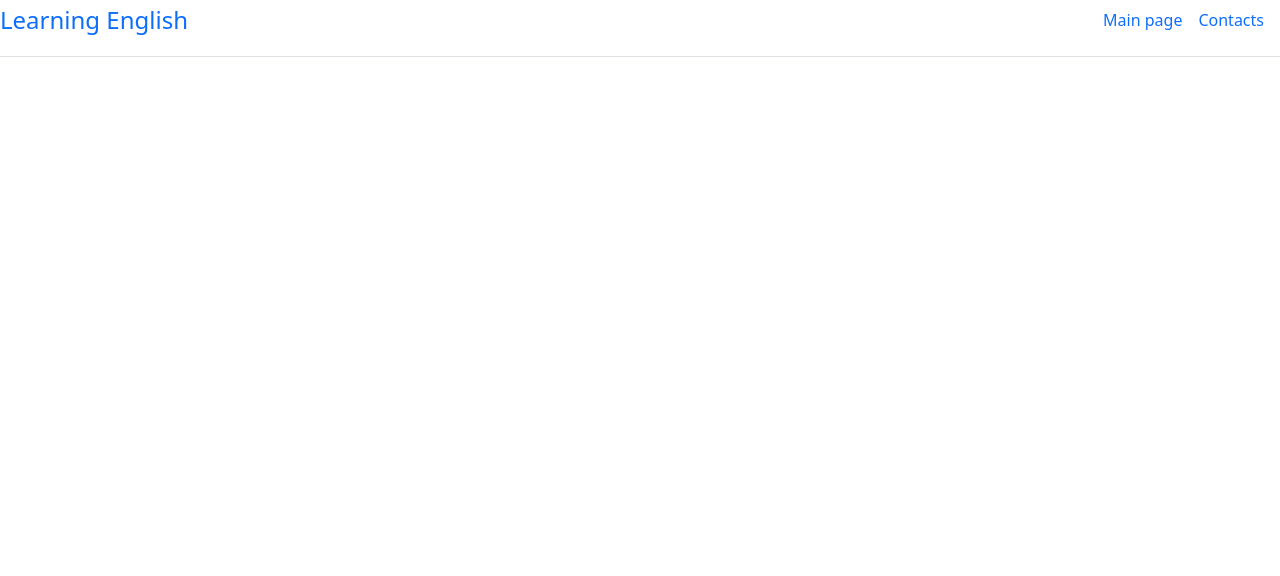
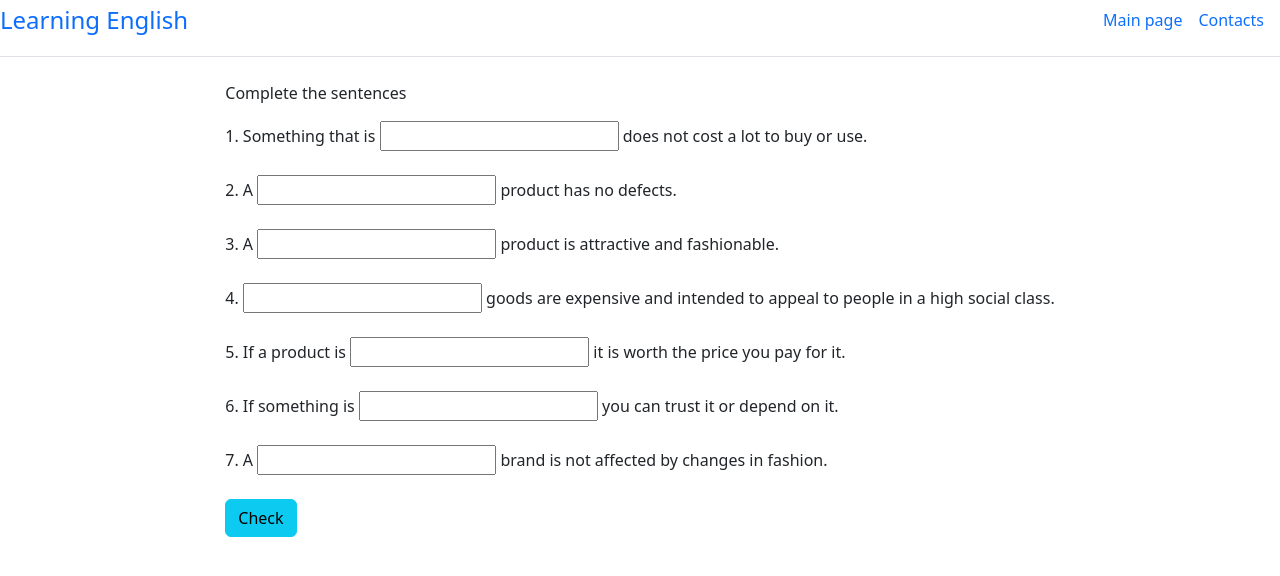
Before and after one commit to Alherd/lingua-frontend, an Angular app: page /lessons/1 in a window 1280 px wide. Before the commit this address led to /. Shown: the top 576 px of the page. Built offline with nearby package versions, Linux system fonts and the light colour scheme.

Commit message:
remove formbuilder

```diff
--- a/src/app/lesson/lesson.component.css
+++ b/src/app/lesson/lesson.component.css
@@ -0,0 +1,5 @@
+.container {
+    display: flex;
+    align-items: center;
+    justify-content: center;
+  }
--- a/src/app/lesson/lesson.component.html
+++ b/src/app/lesson/lesson.component.html
@@ -1,20 +1,44 @@
-<form [formGroup]="myForm">
+<div class="container">
+    <div class="content" id="lesson1_container_content">
         <p>Complete the sentences</p>
-    <label>1. Something that is <input type="text" id="fname1" name="fname11" formControlName="fname1" (keydown.enter)="checkField('fname1')"> does not cost a
-        lot to buy or use.</label><br>
-    <label>2. A <input type="text" id="fname2" name="fname22" formControlName="fname2" (keydown.enter)="checkField('fname2')"> product has no
-        defects.</label><br>
-    <label>3. A <input type="text" id="fname3" name="fname33" formControlName="fname3" (keydown.enter)="checkField('fname3')"> product is attractive and
+        <label>1. Something that is <input type="text" id="fname1" name="fname11"
+                (keydown.enter)="checkField('fname1', 'inexpensive')">
+            does not cost a
+            lot to buy or use.</label>
+        <div><br></div>
+        <label>2. A <input type="text" id="fname2" name="fname2" (keydown.enter)="checkField('fname2', 'well-made')">
+            product has no
+            defects.</label>
+        <div><br></div>
+        <label>3. A <input type="text" id="fname3" name="fname3" (keydown.enter)="checkField('fname3', 'stylish')">
+            product is
+            attractive and
             fashionable.</label><br>
-    <label>4. <input type="text" id="fname4" name="fname44" formControlName="fname4" (keydown.enter)="checkField('fname4')"> goods are expensive and intended
+        <div><br></div>
+        <label>4. <input type="text" id="fname4" name="fname4" (keydown.enter)="checkField('fname4', 'upmarket')"> goods
+            are
+            expensive
+            and intended
             to appeal to people in a high social class.</label><br>
-    <label>5. If a product is <input type="text" id="fname5" name="fname55" formControlName="fname5"  (keydown.enter)="checkField('fname5')"> it is worth the
+        <div><br></div>
+        <label>5. If a product is <input type="text" id="fname5" name="fname55"
+                (keydown.enter)="checkField('fname5', 'value for money')">
+            it
+            is worth the
             price you pay for it.</label><br>
-    <label>6. If something is <input type="text" id="fname6" name="fname66" formControlName="fname6" (keydown.enter)="checkField('fname6')"> you can trust it
+        <div><br></div>
+        <label>6. If something is <input type="text" id="fname6" name="fname66"
+                (keydown.enter)="checkField('fname6', 'reliable')">
+            you
+            can trust it
             or depend on it.</label><br>
-    <label>7. A <input type="text" id="fname7" name="fname77" formControlName="fname7" (keydown.enter)="checkField('fname7')"> brand is not affected by changes
+        <div><br></div>
+        <label>7. A <input type="text" id="fname7" name="fname7" (keydown.enter)="checkField('fname7', 'timeless')">
+            brand is not
+            affected by changes
             in fashion.</label><br>
 
         <br><button class="btn btn-info">Check</button><br>
 
-</form>
+    </div>
+</div>
--- a/src/app/lesson/lesson.component.ts
+++ b/src/app/lesson/lesson.component.ts
@@ -2,6 +2,7 @@ import { Component } from '@angular/core';
 import { FormBuilder, FormGroup } from '@angular/forms';
 import { LessonService } from './lesson.service';
 import { Renderer2 } from '@angular/core';
+import { ActivatedRoute } from '@angular/router';
 
 @Component({
   selector: 'app-lesson',
@@ -15,56 +16,52 @@ export class LessonComponent {
   answers1: Answers = { 'fname1': "inexpensive", 'fname2': "well-made", 'fname3': "stylish", 'fname4': "upmarket", 'fname5': "value for money", 'fname6': "reliable", 'fname7': "timeless" }
   message = ''
 
-  checkAnswers(answers: Answers) {
-    this.message = ''
-    const formValues = this.myForm.value;
+  checkField(fname: String, answer: String) {
+    const element = document.getElementById(`${fname}`) as HTMLInputElement;
+    const fieldValue = element?.value ?? '';
 
-    for (let i = 1; i < 8; i++) {
-      console.log(i)
-      console.log(formValues[`fname${i}`] == answers[i])
-      formValues[`fname${i}`] == answers[i] ? this.message += `Answer ${i} is correct\n` : this.message += `Answer ${i} is incorrect\n`
-    }
-
-    window.alert(this.message);
-    console.log(formValues['fname']);
-  }
-
-  checkField(fname1: String){
-    const field = this.myForm.get(`${fname1}`);
-    const fieldValue = field?.value ?? '';
-
-    if(fieldValue == '') {
+    if (fieldValue == '') {
       return;
     }
 
-    const element = document.getElementById(`${fname1}`);
-
-    if (this.answers1[`${fname1}`].toLowerCase() == fieldValue.toLowerCase()){
+    if (answer.toLowerCase() == fieldValue.toLowerCase()) {
       this.renderer.setAttribute(element, 'disabled', 'true');
       this.renderer.setStyle(element, 'background-color', '#98FB98');
     } else {
       this.renderer.setStyle(element, 'background-color', '#f9dbbf');
     }
+
+    const div = document.getElementById('lesson1_container_content');
+    const inputElements = div?.querySelectorAll('input');
+
+    var isAllDisabled: Boolean = true;
+    inputElements?.forEach((input: HTMLInputElement) => {
+      // Выполните необходимые операции с каждым элементом input
+      if (!input.disabled) {
+        console.log('return')
+        isAllDisabled = false;
+      }
+    });
+
+    if (isAllDisabled) {
+      console.log('TASK COMPLETED');
+    }
   }
 
   ngOnInit() {
-    this.myForm = this.formBuilder.group({
-      fname1: [''],
-      fname2: [''],
-      fname3: [''],
-      fname4: [''],
-      fname5: [''],
-      fname6: [''],
-      fname7: ['']
+    this.route.paramMap.subscribe(params => {
+      // Получаем параметры маршрута
+      const pageId = params.get('pageId');
     });
   }
 
-  constructor(private formBuilder: FormBuilder, private lessonService: LessonService, private renderer: Renderer2) { }
+  constructor(private lessonService: LessonService,
+    private renderer: Renderer2, private route: ActivatedRoute) { }
 
   getData() {
     console.log('ljdwhwui')
     this.lessonService.getData().subscribe(data => {
-      this.checkAnswers(data)
+      // this.checkAnswers(data)
       // Обработка полученных данных
     });
   }
```
Also changed, not shown: src/app/app.module.ts (+5 -5 lines). Lines whose indentation alone changed are shown as unchanged.
